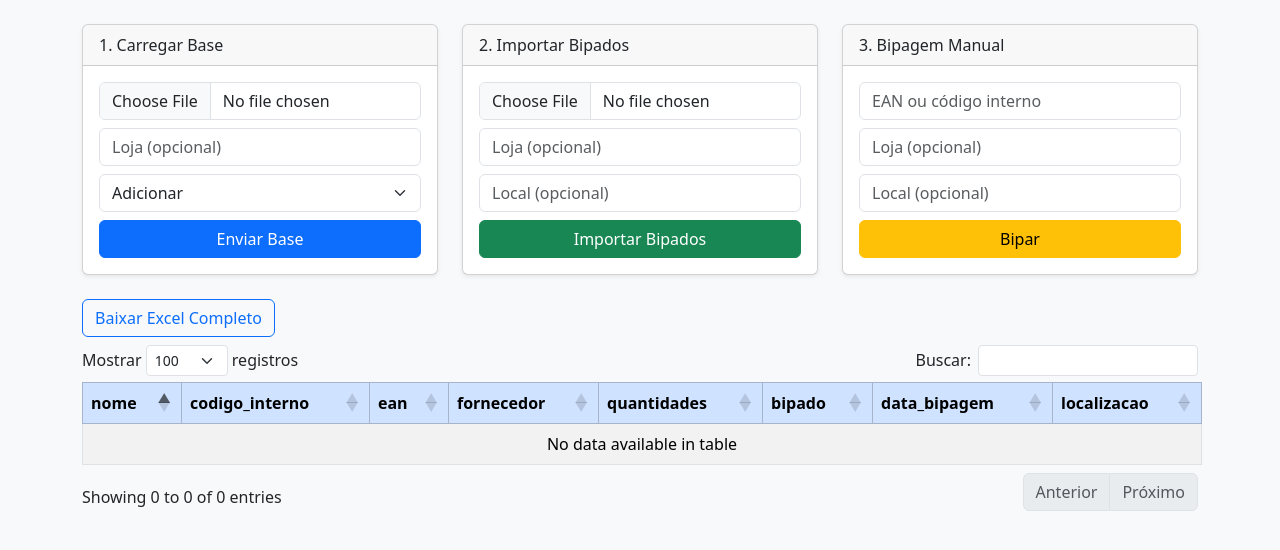
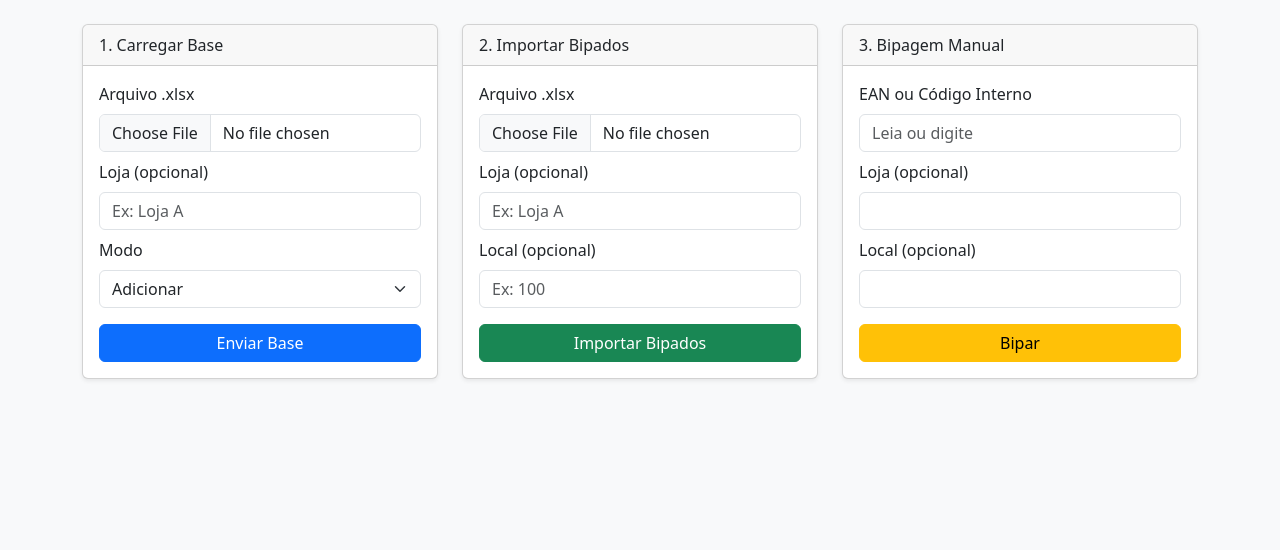
Before and after one commit to torseb/tester-bipagem, a Flask app: page / in a window 1280 px wide. Shown: the part 58-608 px from the top of the page. Run offline with Flask 2, Linux system fonts and the light colour scheme; data that the repository does not hold is empty; some libraries are stand-ins or nearby versions.

Commit message:
Corrige index.html: inclui todos os formulários para server-side

```diff
--- a/templates/index.html
+++ b/templates/index.html
@@ -27,12 +27,21 @@
         <div class="card-body">
           <form method="post" enctype="multipart/form-data">
             <input type="hidden" name="acao" value="carregar_base"/>
-            <input type="file" name="file" class="form-control mb-2" required/>
-            <input type="text" name="loja" class="form-control mb-2" placeholder="Loja (opcional)"/>
-            <select name="modo" class="form-select mb-2">
-              <option value="adicionar">Adicionar</option>
-              <option value="substituir">Substituir</option>
-            </select>
+            <div class="mb-2">
+              <label class="form-label">Arquivo .xlsx</label>
+              <input type="file" name="file" class="form-control" required/>
+            </div>
+            <div class="mb-2">
+              <label class="form-label">Loja (opcional)</label>
+              <input type="text" name="loja" class="form-control" placeholder="Ex: Loja A"/>
+            </div>
+            <div class="mb-3">
+              <label class="form-label">Modo</label>
+              <select name="modo" class="form-select">
+                <option value="adicionar">Adicionar</option>
+                <option value="substituir">Substituir</option>
+              </select>
+            </div>
             <button class="btn btn-primary w-100">Enviar Base</button>
           </form>
         </div>
@@ -46,9 +55,18 @@
         <div class="card-body">
           <form method="post" enctype="multipart/form-data">
             <input type="hidden" name="acao" value="importar_bipados"/>
-            <input type="file" name="file" class="form-control mb-2" required/>
-            <input type="text" name="loja" class="form-control mb-2" placeholder="Loja (opcional)"/>
-            <input type="text" name="local" class="form-control mb-2" placeholder="Local (opcional)"/>
+            <div class="mb-2">
+              <label class="form-label">Arquivo .xlsx</label>
+              <input type="file" name="file" class="form-control" required/>
+            </div>
+            <div class="mb-2">
+              <label class="form-label">Loja (opcional)</label>
+              <input type="text" name="loja" class="form-control" placeholder="Ex: Loja A"/>
+            </div>
+            <div class="mb-3">
+              <label class="form-label">Local (opcional)</label>
+              <input type="text" name="local" class="form-control" placeholder="Ex: 100"/>
+            </div>
             <button class="btn btn-success w-100">Importar Bipados</button>
           </form>
         </div>
@@ -62,11 +80,20 @@
         <div class="card-body">
           <form method="post" id="form-bipar">
             <input type="hidden" name="acao" value="bipagem_manual"/>
-            <input id="codigo_barras" name="codigo_barras" class="form-control mb-2"
-                   placeholder="EAN ou código interno"
-                   onkeypress="if(event.key==='Enter') this.form.submit();"/>
-            <input type="text" name="loja" class="form-control mb-2" placeholder="Loja (opcional)"/>
-            <input type="text" name="local" class="form-control mb-2" placeholder="Local (opcional)"/>
+            <div class="mb-2">
+              <label class="form-label">EAN ou Código Interno</label>
+              <input id="codigo_barras" name="codigo_barras" class="form-control"
+                     placeholder="Leia ou digite"
+                     onkeypress="if(event.key==='Enter') this.form.submit();"/>
+            </div>
+            <div class="mb-2">
+              <label class="form-label">Loja (opcional)</label>
+              <input type="text" name="loja" class="form-control"/>
+            </div>
+            <div class="mb-3">
+              <label class="form-label">Local (opcional)</label>
+              <input type="text" name="local" class="form-control"/>
+            </div>
             <button class="btn btn-warning w-100">Bipar</button>
           </form>
         </div>
@@ -74,10 +101,10 @@
     </div>
   </div>
 
-  <!-- Tabela server-side -->
-  <div class="mt-4">
-    <a href="/download" class="btn btn-outline-primary mb-2">Baixar Excel Completo</a>
-    <table id="tblProd" class="table table-striped table-bordered">
+  {% if produtos %}
+  <div class="mt-4 mb-2 d-flex justify-content-between align-items-center">
+    <a href="/download" class="btn btn-outline-primary">Baixar Excel Completo</a>
+    <table id="tblProd" class="table table-striped table-bordered w-100">
       <thead class="table-primary">
         <tr>
           <th>nome</th>
@@ -92,6 +119,7 @@
       </thead>
     </table>
   </div>
+  {% endif %}
 </div>
 
 <script src="https://code.jquery.com/jquery-3.6.0.min.js"></script>
@@ -110,10 +138,7 @@ $(document).ready(function(){
       { data: 'ean' },
       { data: 'fornecedor' },
       { data: 'quantidades' },
-      {
-        data: 'bipado',
-        render: v => v ? 'Sim' : 'Não'
-      },
+      { data: 'bipado', render: v => v ? 'Sim' : 'Não' },
       { data: 'data_bipagem' },
       { data: 'localizacao' }
     ],
```
